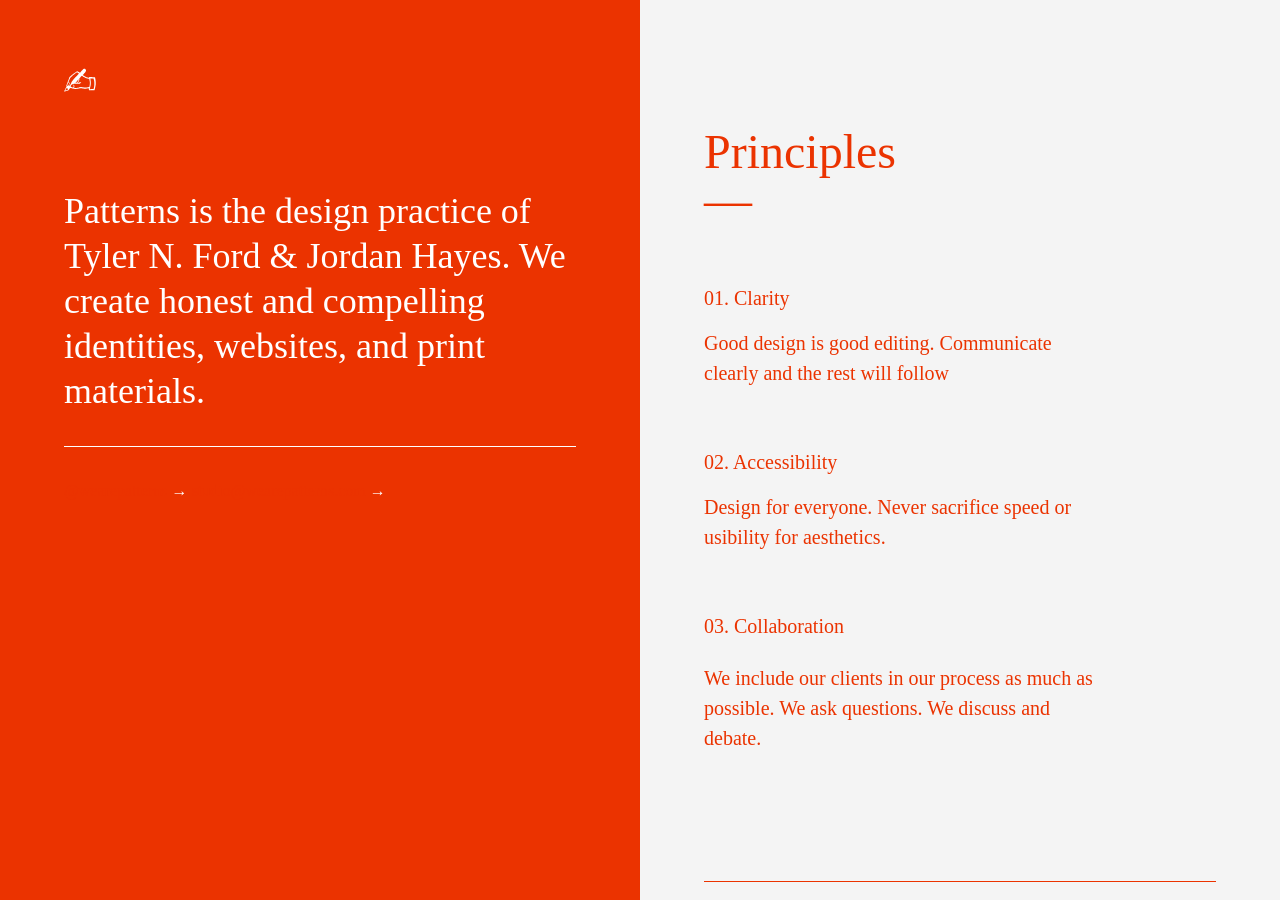
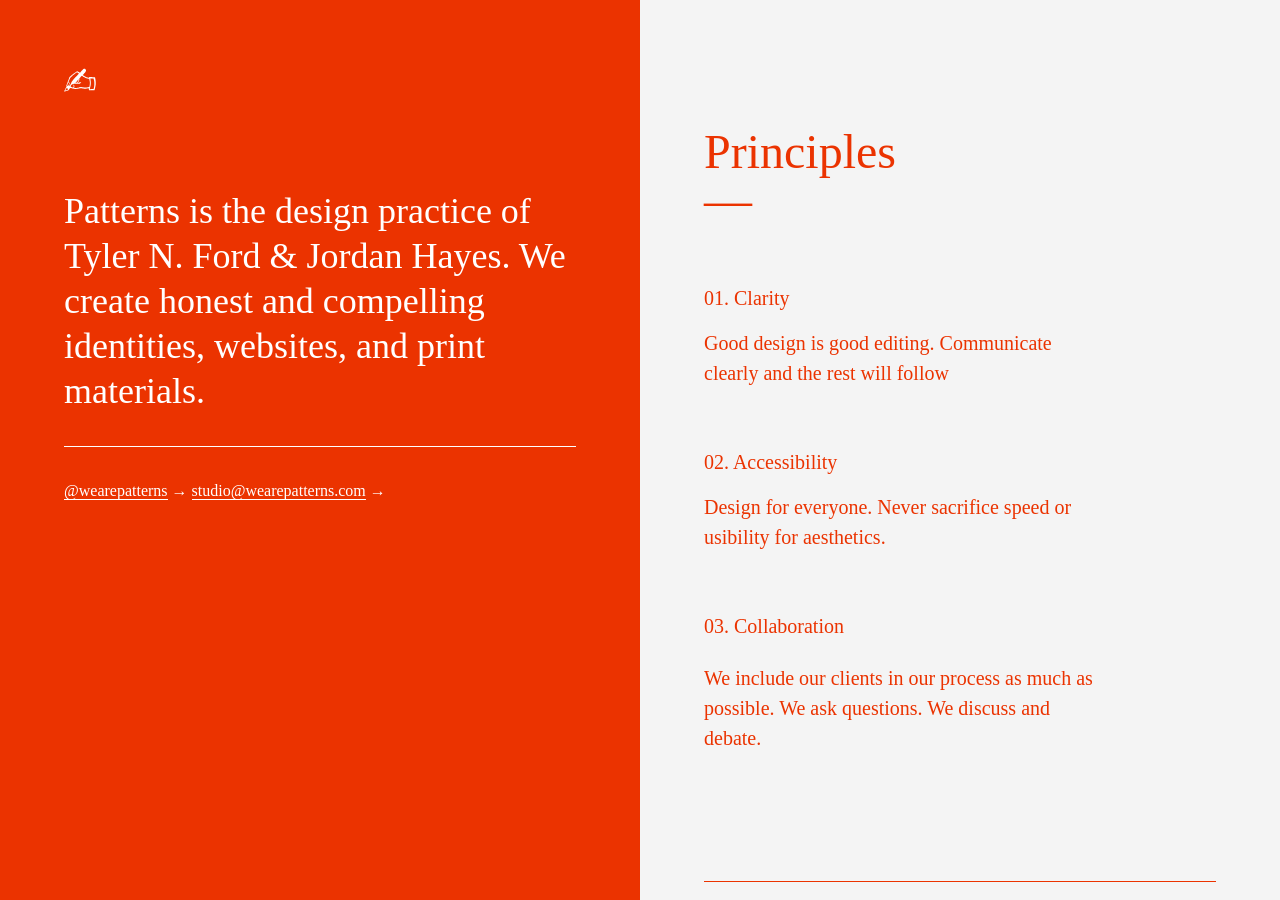
Before and after one commit to wearepatterns/wearepatterns.github.io, a Jekyll site: the page built from index.markdown, in a window 1280 px wide and 900 px high. Built offline with Jekyll 4.4.1, drawn with Linux system fonts in a browser that asks for light colours.

Commit message:
Update split.html

```diff
--- a/_layouts/split.html
+++ b/_layouts/split.html
@@ -35,8 +35,8 @@
     <header class="h-100-ns fixed-ns fl white ph3 ph4-ns ph5-l w-50">
         <img class="pt4 pt5-l mt0 mb4 mb5-l w2" src="/hand.svg">
         <h1 class="pb5 pb0-ns mb0 f3 f2-ns lh-title measure-narrow normal">{{ page['description'] }}</h1>
-         <p class="bt b--white mt4 pt4 f5 fw4 lh-copy"><a class="link bb red" id="email" href="https:twitter.com/wearepatterns">@wearepatterns</a> &#8594;
-                        <a class="link bb red f5 fw4" id="email" href="mailto:studio@wearepatterns.com">studio@wearepatterns.com</a> &#8594;
+         <p class="bt b--white mt4 pt4 f5 fw4 lh-copy"><a class="link bb white" id="email" href="https:twitter.com/wearepatterns">@wearepatterns</a> &#8594;
+                        <a class="link bb white f5 fw4" id="email" href="mailto:studio@wearepatterns.com">studio@wearepatterns.com</a> &#8594;
     </header>
     <main class="fr w-50 mb3">
         <section class="bg-near-white red ph3 ph4-ns ph5-l pb6 pb7-l f4 lh-copy btb b--btlack-10 shadow">
```
